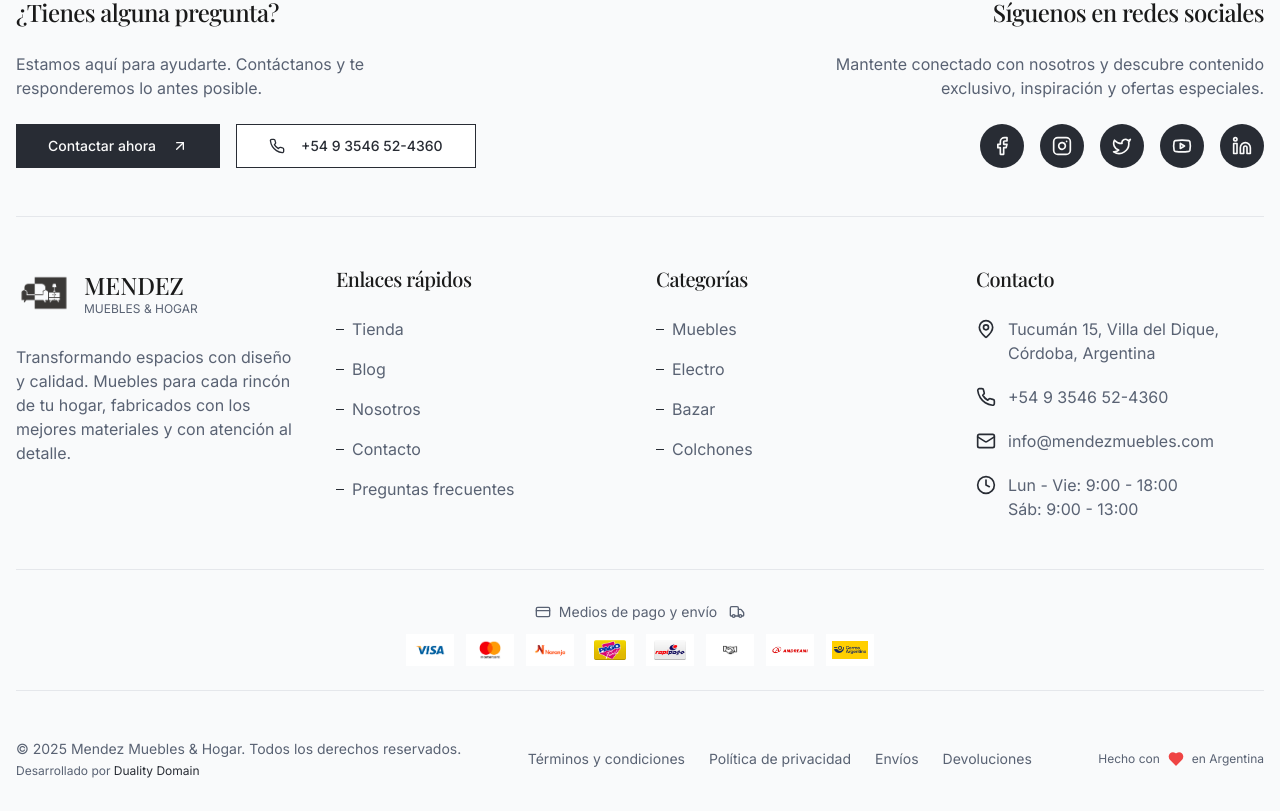
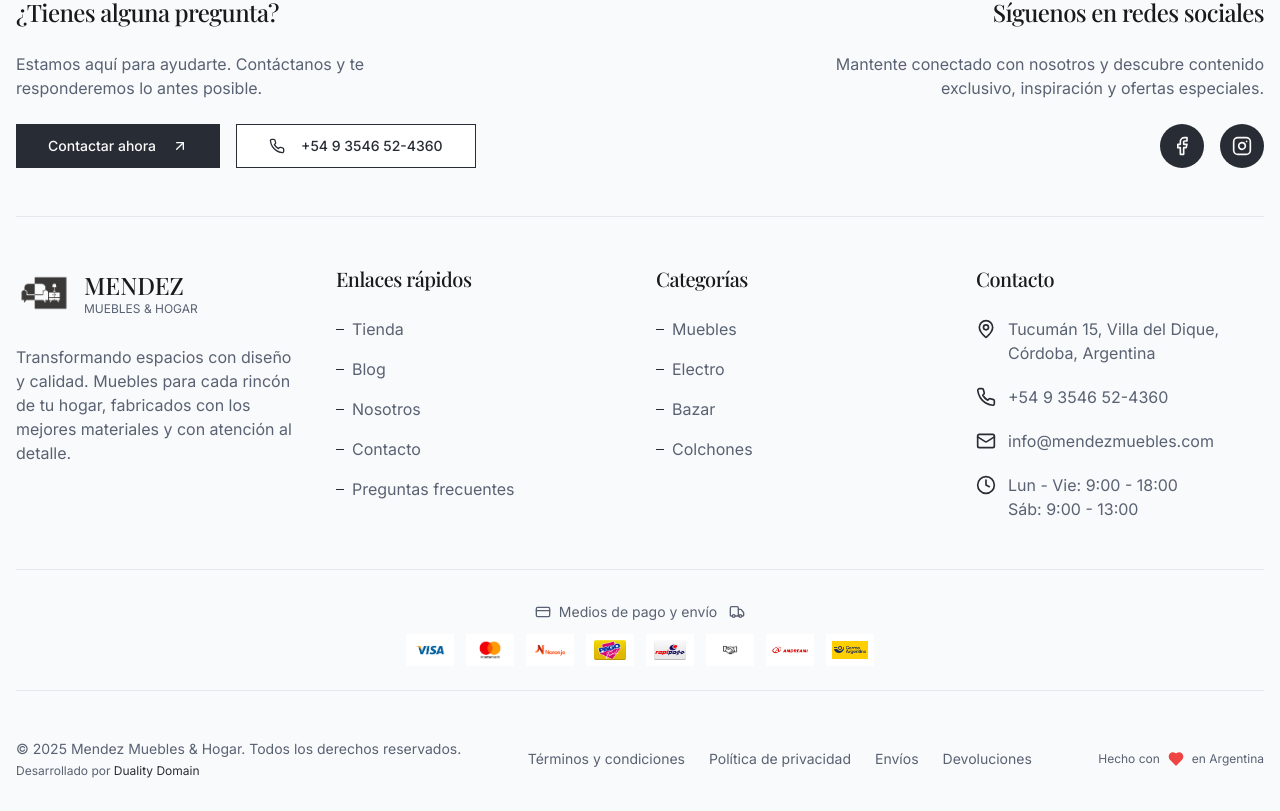
Before and after one commit to clientesweb/Mendez, a Next.js app: page /blog in a window 1280 px wide. Shown: the part 1960-2771 px from the top of the page. Built offline with nearby package versions, Linux system fonts and the light colour scheme; a web font is replaced by a local one.

Commit message:
Actualizar footer.tsx

```diff
--- a/components/footer.tsx
+++ b/components/footer.tsx
@@ -1,20 +1,6 @@
 import Link from "next/link"
 import Image from "next/image"
-import {
-  Facebook,
-  Instagram,
-  Twitter,
-  Mail,
-  Phone,
-  MapPin,
-  Youtube,
-  Linkedin,
-  Clock,
-  CreditCard,
-  Heart,
-  ArrowUpRight,
-  Truck,
-} from "lucide-react"
+import { Facebook, Instagram, Mail, Phone, MapPin, Clock, CreditCard, Heart, ArrowUpRight, Truck } from "lucide-react"
 import { Button } from "@/components/ui/button"
 
 export function Footer() {
@@ -90,33 +76,6 @@ export function Footer() {
                 rel="noopener noreferrer"
               >
                 <Instagram className="h-5 w-5" />
-              </Link>
-              <Link
-                href="#"
-                className="bg-primary text-primary-foreground hover:bg-primary/80 rounded-full p-3 transition-colors"
-                aria-label="Twitter"
-                target="_blank"
-                rel="noopener noreferrer"
-              >
-                <Twitter className="h-5 w-5" />
-              </Link>
-              <Link
-                href="#"
-                className="bg-primary text-primary-foreground hover:bg-primary/80 rounded-full p-3 transition-colors"
-                aria-label="Youtube"
-                target="_blank"
-                rel="noopener noreferrer"
-              >
-                <Youtube className="h-5 w-5" />
-              </Link>
-              <Link
-                href="#"
-                className="bg-primary text-primary-foreground hover:bg-primary/80 rounded-full p-3 transition-colors"
-                aria-label="LinkedIn"
-                target="_blank"
-                rel="noopener noreferrer"
-              >
-                <Linkedin className="h-5 w-5" />
               </Link>
             </div>
           </div>
```
